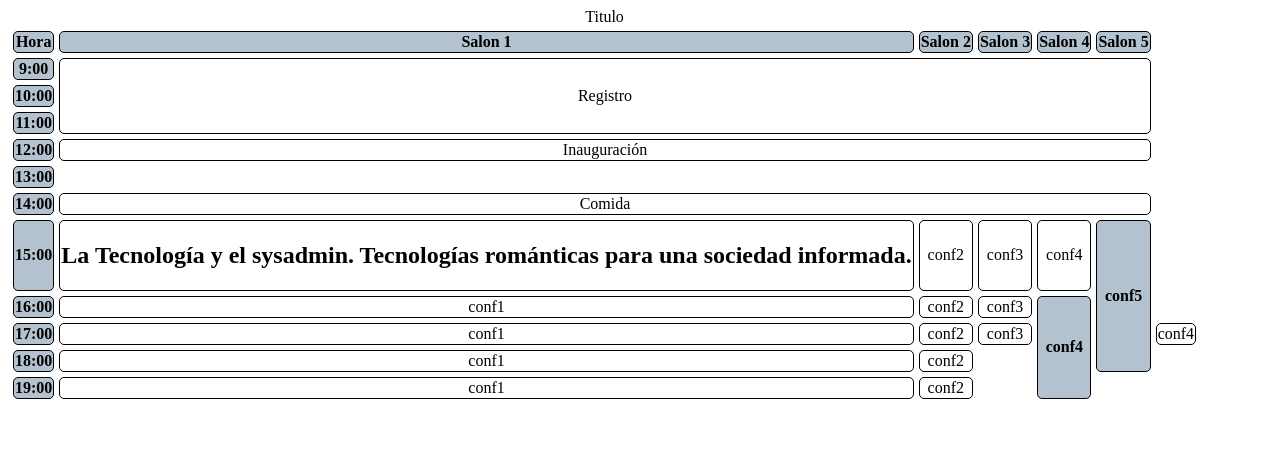
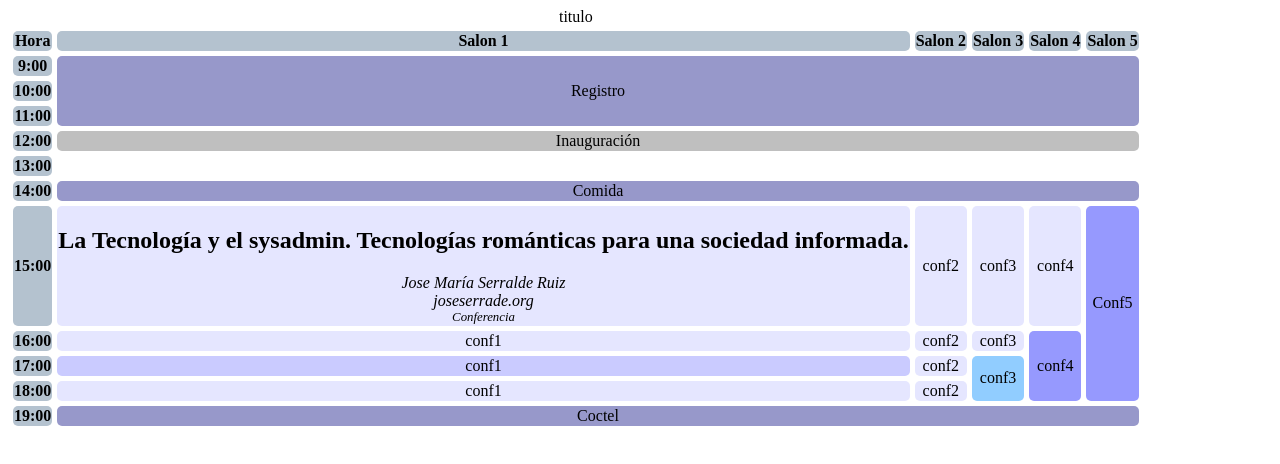
Before and after one commit to ShannenHeredia/Horario_Evento, a plain HTML site: page index.html in a window 1280 px wide. Drawn offline with Linux system fonts and the light colour scheme.

Commit message:
Llenar formulario p1

```diff
--- a/css/main.css
+++ b/css/main.css
@@ -1,12 +1,13 @@
-td,
-th{
-  border: 1px solid black;
-  border-radius: 5px;
-  text-align: center;
-}
+
  table{
   /* border-collapse: collapse; */
   border-spacing: 5px;
+}
+td,
+th{
+  /* border: 1px solid black; */
+  border-radius: 5px;
+  text-align: center;
 }
 th{
   border-radius: 5px;
@@ -16,22 +17,23 @@ th{
 .magistral{
   background-color:#BFBFBF;
 }
-.cof{
-  background-color:#E6E6FF;
+.conf{
+  background-color:#E5E6FF;
 }
 .taller{
-  background-color:
+  background-color:#9699FE
 }
 .tutorial{
-  background-color:
+  background-color:#91CDFF;
 }
 .general{
-background-color:
+background-color:#9798CA
 }
 .informal{
   background-color: #CACBFF;
 }
 td span{
+  display: block;
   font-style: italic;
 }
 .ponente{
@@ -39,5 +41,6 @@ td span{
 }
 .event-type{
   font-size: .8em;
+  font-style: italic;
 
 }
--- a/index.html
+++ b/index.html
@@ -7,7 +7,7 @@
   </head>
   <body>
     <table >
-      <caption>Titulo</caption>
+      <caption>titulo</caption>
       <thead>
         <tr>
           <th>Hora</th>
@@ -17,12 +17,11 @@
           <th>Salon 4</th>
           <th>Salon 5</th>
         </tr>
-
       </thead>
       <tbody>
         <tr>
           <th>9:00</th>
-          <td colspan="5" rowspan="3">Registro</td>
+          <td colspan="5" rowspan="3" class="general">Registro</td>
         </tr>
         <tr>
           <th>10:00</th>
@@ -34,54 +33,52 @@
         </tr>
         <tr>
           <th>12:00</th>
-          <td colspan="5">Inauguración</td>
+          <td colspan="5" class= "magistral">Inauguración</td>
         </tr>
         <tr>
           <th>13:00</th>
         </tr>
         <tr>
           <th>14:00</th>
-          <td colspan="5">Comida</td>
+          <td colspan="5"class="general">Comida</td>
         </tr>
         <tr>
-          <th>15:00</th>
-          <td class= "conf">
-              <h2>La Tecnología y el sysadmin. Tecnologías románticas para una
-              sociedad informada.</h2>
-              <span></span>
-          <td>conf2</td>
-          <td>conf3</td>
-          <td>conf4</td>
-          <th rowspan="4"class = "taller">conf5</th>
-         </td>
+            <th>15:00</th>
+            <td class="conf">
+              <h2>La Tecnología y el sysadmin. Tecnologías
+              románticas para una sociedad informada.</h2>
+              <span class="ponente">Jose María Serralde Ruiz </span>
+              <span class="company">joseserrade.org</span>
+              <span class="event-type">Conferencia</span>
+            </td>
+            <td class="conf">conf2</td>
+            <td class="conf">conf3</td>
+            <td class="conf">conf4</td>
+            <td rowspan="4" class="taller">Conf5</td>
         </tr>
         <tr>
           <th>16:00</th>
-          <td>conf1</td>
-          <td>conf2</td>
-          <td>conf3</td>
-          <th rowspan="4"class = "taller">conf4</th>
+          <td class="conf">conf1</td>
+          <td class="conf">conf2</td>
+          <td class="conf">conf3</td>
+          <td rowspan="3" class="taller">conf4</td>
         </tr>
         <tr>
           <th>17:00</th>
-          <td>conf1</td>
-          <td>conf2</td>
-          <td>conf3</td>
-          <td>conf4</td>
+          <td class="informal">conf1</td>
+          <td class="conf">conf2</td>
+          <td rowspan="2" class="tutorial">conf3</td>
         </tr>
         <tr>
           <th>18:00</th>
-          <td>conf1</td>
-          <td>conf2</td>
+          <td class="conf">conf1</td>
+          <td class="conf">conf2</td>
         </tr>
         <tr>
           <th>19:00</th>
-          <td>conf1</td>
-          <td>conf2</td>
+          <td colspan="5" class="general">Coctel</td>
+
         </tr>
-
-
-
 
       </tbody>
     </table>
```
